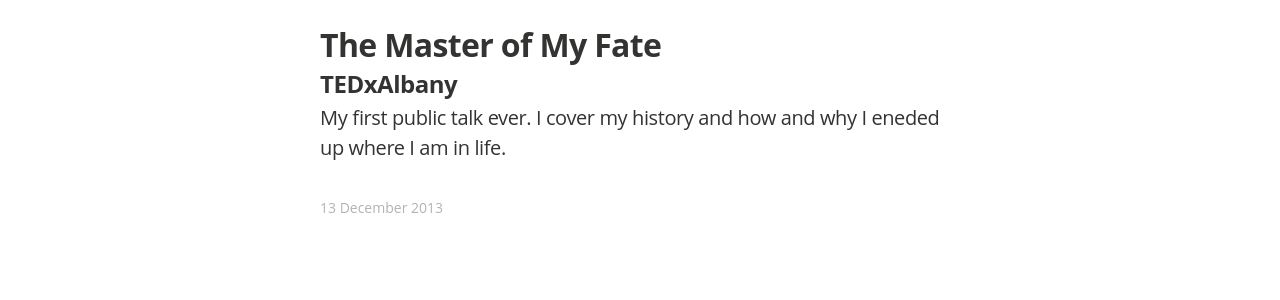
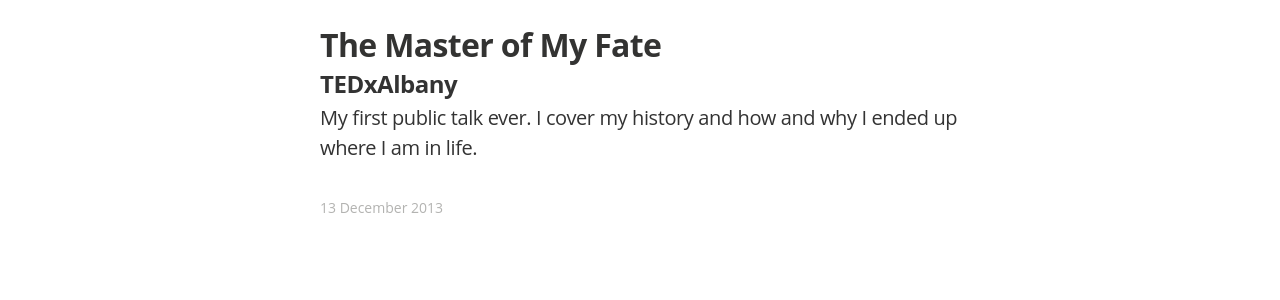
Before and after one commit to blainsmith/blainsmith.com, a Jekyll site: the page built from talks/index.html, in a window 1280 px wide. Shown: the part 672-972 px from the top of the page. Built offline with Jekyll 4.4.1, drawn with Linux system fonts in a browser that asks for light colours; nearby versions of some CDN libraries; some web fonts are replaced; Markdown is read by kramdown in place of the engine named in the settings.

Commit message:
i can talk, just not type

```diff
--- a/_data/talks.yaml
+++ b/_data/talks.yaml
@@ -8,5 +8,5 @@
   event: TEDxAlbany
   date: December 13, 2013
   url: /articles/tedxalbany-the-master-of-my-fate/
-  synopsis: My first public talk ever. I cover my history and how and why I eneded up where I am in life.
+  synopsis: My first public talk ever. I cover my history and how and why I ended up where I am in life.
   slides:
```
